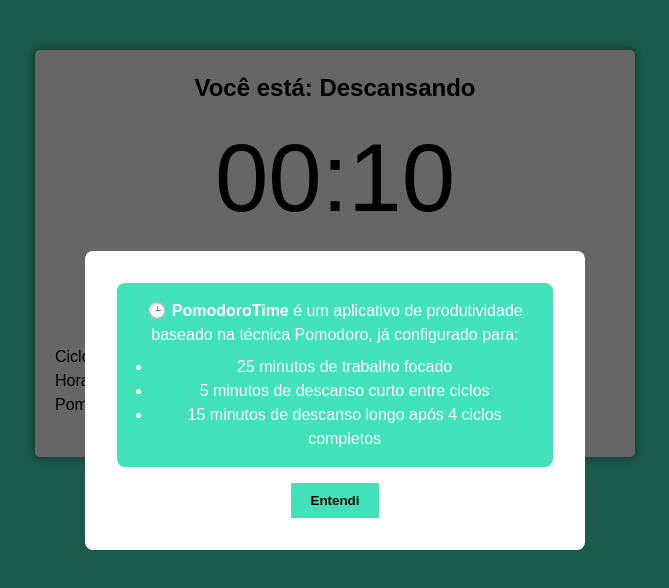
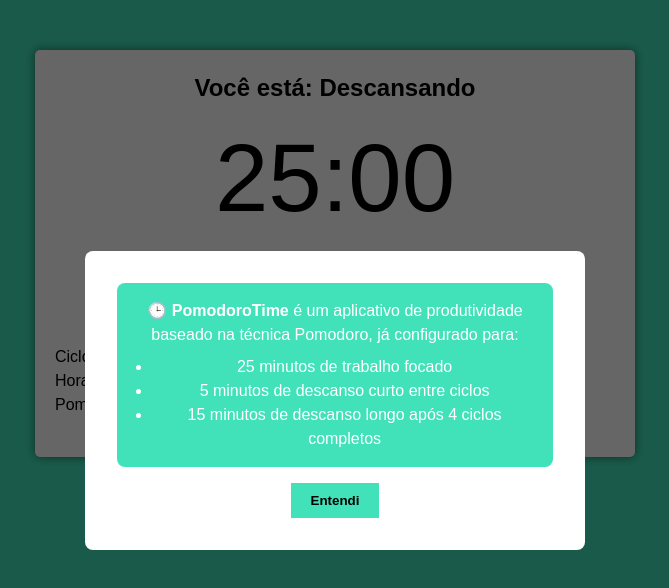
Before and after one commit to andreabrantes80/pomodoro-react, a React (Create React App) app: page / in a window 1280 px wide. Shown: the top 588 px of the page, without its empty margins (305-974 px from the left). Built offline with nearby package versions, Linux system fonts and the light colour scheme.

Commit message:
correção dos tempos do app

```diff
--- a/src/App.tsx
+++ b/src/App.tsx
@@ -5,9 +5,9 @@ function App(): JSX.Element {
   return (
     <div className="container">
       <PomodoroTime
-        pomodoroTime={10}
-        shortRestTime={3}
-        longRestTime={9}
+        pomodoroTime={1500}
+        shortRestTime={300}
+        longRestTime={900}
         cycles={4}
       />
     </div>
```
